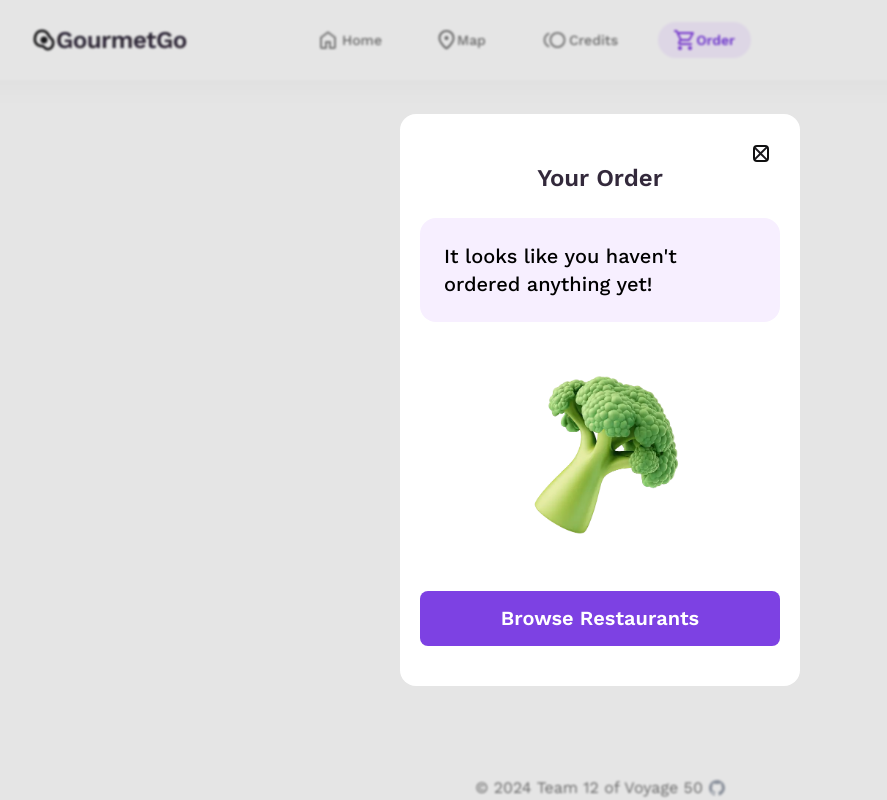
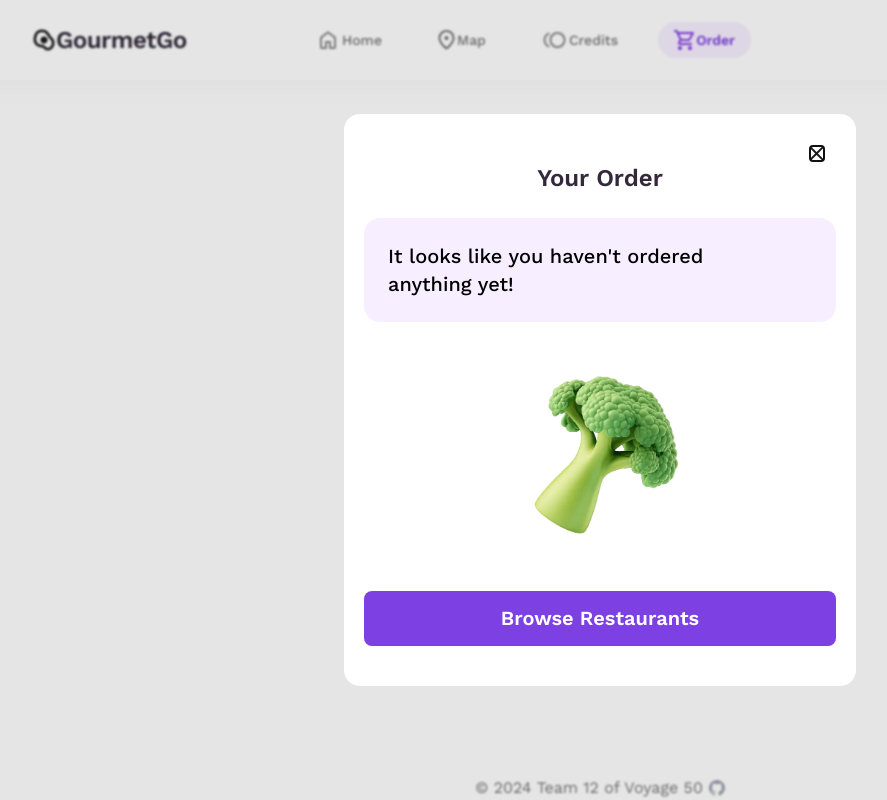
Before and after one commit to chingu-voyages/v50-tier2-team-12, a React (Vite) app: page /order in a window 1280 px wide. Shown: the whole page, without its empty margins (40-927 px from the left). Built offline with nearby package versions, Linux system fonts and the light colour scheme; no server answers.

Commit message:
fix: hide empty order modal on mobile device

```diff
--- a/src/components/order/EmptyOrder.jsx
+++ b/src/components/order/EmptyOrder.jsx
@@ -1,5 +1,6 @@
 import { Link, useNavigate } from 'react-router-dom';
 import tree from '../../assets/tree.webp';
+import { useMediaQuery } from '../../hooks/useMediaQuery';
 import { cn } from '../../utils/utils';
 import PageHeading from '../headings/PageHeading';
 import { Icons } from '../Icons';
@@ -11,13 +12,16 @@ export default function EmptyOrder() {
   const handleCloseButtonClick = () => {
     navigate('/');
   };
+
+  const isNotMobileDevice = useMediaQuery('(min-width: 768px)');
+
   return (
     <>
       <Content className='min-h-[calc(100lvh-12rem)] md:hidden' />
 
       <ModalWrapper
-        isDialogOpen={true}
-        className='hidden md:block lg:max-w-[25rem] outline-none'
+        isDialogOpen={isNotMobileDevice}
+        className=' overflow-y-scroll md:w-1/2 lg:w-2/5 xl:max-w-[32rem] outline-none no-scrollbar'
         showCancel={false}
         showConfirm={false}
       >
@@ -44,7 +48,9 @@ function Content({ className = '' }) {
       )}
     >
       <h3 className='bg-light-violet rounded-2xl p-6 font-medium w-full text-xl'>
-        It looks like you haven&#39;t ordered anything yet!
+        <span className='block md:max-w-[20.875rem]'>
+          It looks like you haven&#39;t ordered anything yet!
+        </span>
       </h3>
 
       <img src={tree} alt='' width={221.33} height={221.33} className='block' />
--- /dev/null
+++ b/src/hooks/useMediaQuery.js
@@ -0,0 +1,19 @@
+import { useEffect, useState } from 'react';
+
+export function useMediaQuery(query) {
+  const [value, setValue] = useState(false);
+
+  useEffect(() => {
+    function onChange(event) {
+      setValue(event.matches);
+    }
+
+    const result = matchMedia(query);
+    result.addEventListener('change', onChange);
+    setValue(result.matches);
+
+    return () => result.removeEventListener('change', onChange);
+  }, [query]);
+
+  return value;
+}
```
